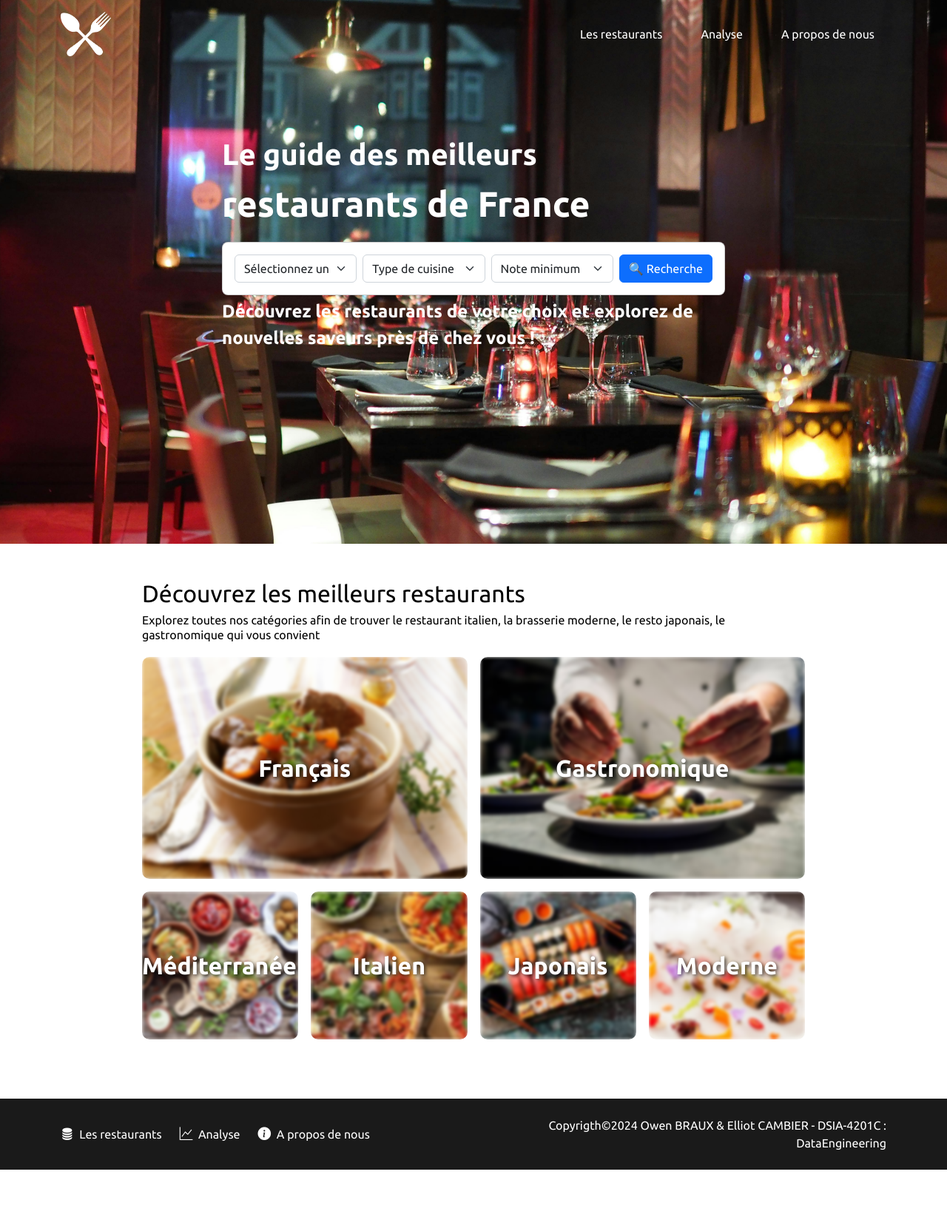
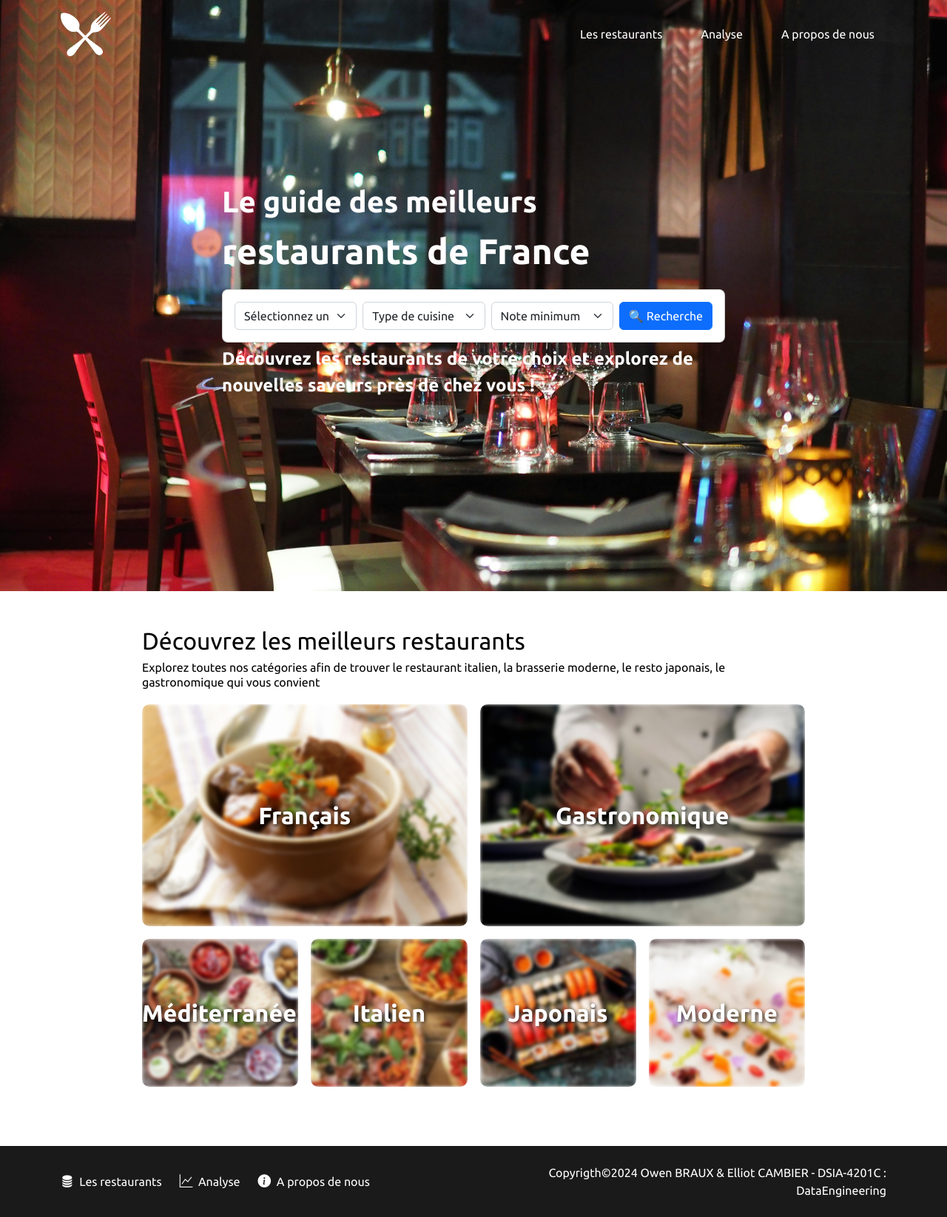
Before and after one commit to Brauxo/E4-DataEngineerProject, a Flask app: page / in a window 1280 px wide. Shown: the whole page at 74% size. Before the commit the page ends 1581 px from the top, so only its background shows below. Run offline with Flask 3, Linux system fonts and the light colour scheme.

Commit message:
05/12-15h13

```diff
--- a/Api_WEB/FlaskApp/static/css/home.css
+++ b/Api_WEB/FlaskApp/static/css/home.css
@@ -1,10 +1,14 @@
 /* Body and Font Styles */
+html, body {
+    margin: 0;
+    padding: 0;
+    min-height: 100vh;
+    box-sizing: border-box;
+}
+
 body {
     font-family: 'Ubuntu', sans-serif;
     color: white;
-    margin: 0;
-    padding: 0;
-    min-height: 100vh;
     display: flex;
     flex-direction: column;
 }
@@ -20,7 +24,7 @@ body {
     align-items: center;
     justify-content: center;
     text-align: center;
-    margin-top: -89px; /* Compense la hauteur du header */
+    margin-top: -25px;
 }
 
 /* Header Styles */
```
Also changed, not shown: readme.md.
